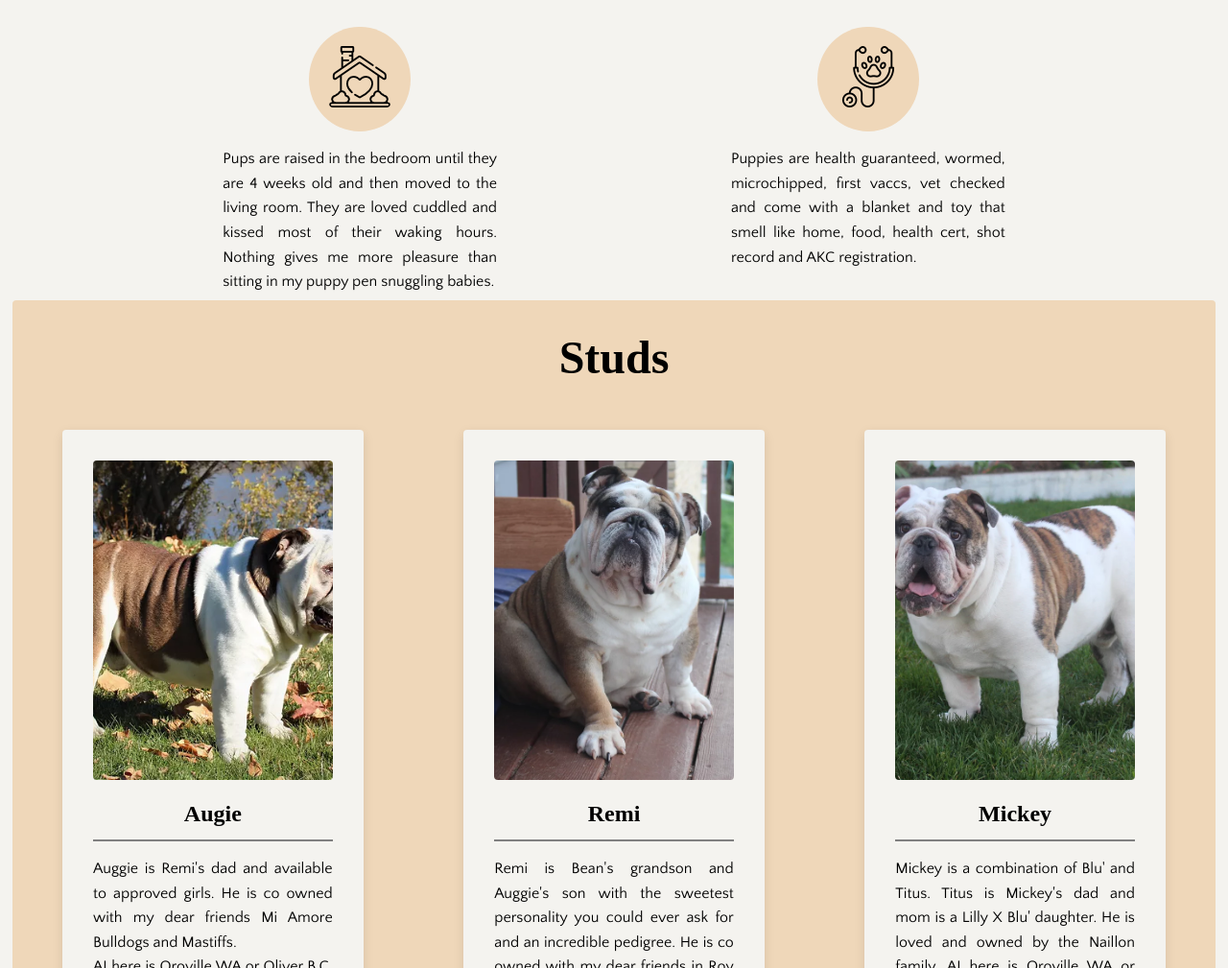
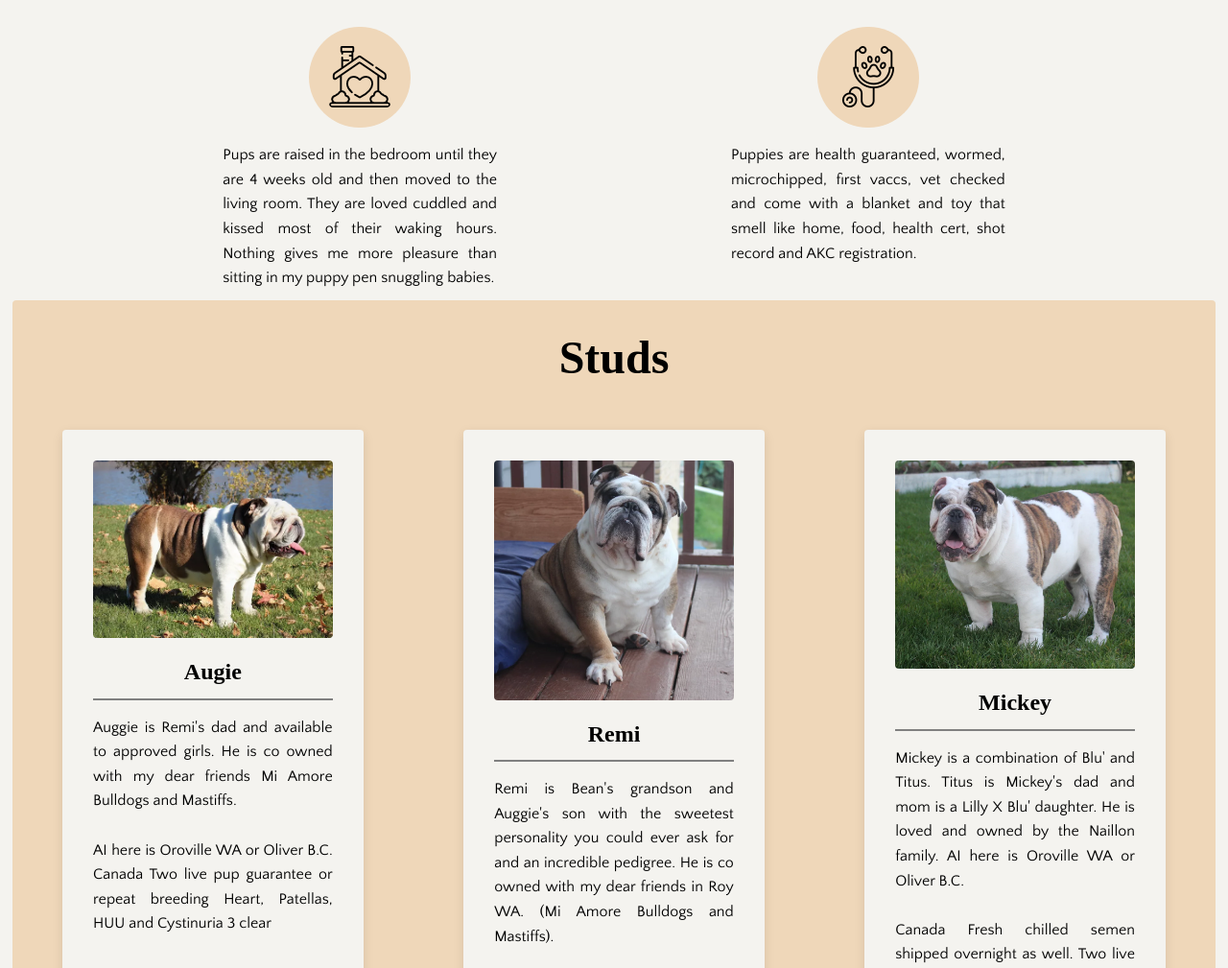
Before and after one commit to chloeharris1/company-home-page, a plain HTML site: page index.html in a window 1280 px wide. Shown: the part 1791-2800 px from the top of the page at 96% size. Drawn offline with Linux system fonts and the light colour scheme; a web font is replaced by a local one.

Commit message:
updated README, link hover color

```diff
--- a/style.css
+++ b/style.css
@@ -21,7 +21,6 @@ html {
 
 .container {
     display: flex;
-    width: 100%;
     flex-direction: column;
     justify-content: center;
 }
@@ -32,6 +31,7 @@ html {
 }
 
 img {
+    display: flex;
     border-radius: 0.25rem;
 }
 
@@ -40,7 +40,7 @@ a {
 }
 
 a:hover {
-    color: #c0d3d8;
+    color: #a85658;
 }
 
 h1,
@@ -55,7 +55,6 @@ p {
 
 .card {
     display: flex;
-    /* border: 2px solid gold; */
     border-radius: .25rem;
     padding: 2rem;
     margin: 1rem;
@@ -105,7 +104,6 @@ nav li {
     display: flex;
     justify-content: center;
     font-size: 1.5rem;
-    /* background-color: fuchsia; */
 }
 
 
@@ -154,8 +152,6 @@ nav li {
 .breeder {
     display: flex;
     flex-wrap: wrap;
-    flex: 1;
-    /* border: 3px solid greenyellow; */
     justify-content: center;
     justify-content: space-evenly;
     align-content: center;
@@ -164,8 +160,7 @@ nav li {
 .owner {
     display: flex;
     justify-content: center;
-    flex: 1;
-    width: 25%;
+    max-width: 25%;
 }
 
 .owner img {
@@ -179,7 +174,6 @@ nav li {
     display: block;
     width: 50%;
     padding: 2rem 1rem;
-    /* border: 3px solid rebeccapurple; */
     text-align: justify;
 }
 
@@ -206,7 +200,6 @@ nav li {
     flex: 1;
     height: auto;
     margin-bottom: 1rem;
-    /* border: 2px solid indigo; */
 }
 
 .image-container img {
@@ -216,7 +209,6 @@ nav li {
 }
 
 .fun-photos {
-    /* border: 2px solid green; */
     text-align: center;
     line-height: 1.6;
 }
@@ -256,6 +248,7 @@ nav li {
     align-content: center;
     font-size: 1.5rem;
     padding: 1rem;
+    font-style: italic;
 }
 
 .puppies .card-container {
@@ -332,17 +325,17 @@ nav li {
 
 .stud-info {
     display: flex;
-    flex-flow: row wrap;
-    flex: 1;
+    flex-flow: wrap;
     justify-content: center;
     justify-content: space-around;
+    padding-bottom: 2rem;
 }
 
 .bio-card {
     padding: 2rem;
     line-height: 1.6;
-    width: 25%;
-    height: auto;
+    max-width: 25%;
+    max-height: 30%;
     margin: 1rem;
     text-align: justify;
     border-radius: .25rem;
@@ -351,8 +344,12 @@ nav li {
 }
 
 .bio-card .image-container {
-    height: 45%;
+    max-height: 45%;
     margin-bottom: 1rem;
+}
+
+.bio-card .description {
+    flex: 1;
 }
 
 .image-container img {
@@ -360,15 +357,14 @@ nav li {
     object-fit: cover;
     justify-content: center;
     width: 100%;
-    height: 100%;
+    max-height: 100%;
 }
 
 .stud-fee {
     display: flex;
     justify-content: space-between;
-    align-content: flex-end;
     font-weight: bold;
-    margin: auto;
+    padding-top: 3rem;
 }
 
 hr {
```
Also changed, not shown: index.html (+5 -5 lines), images/screenshots/lakevalleyhomepage.png (added), 1 other file.
